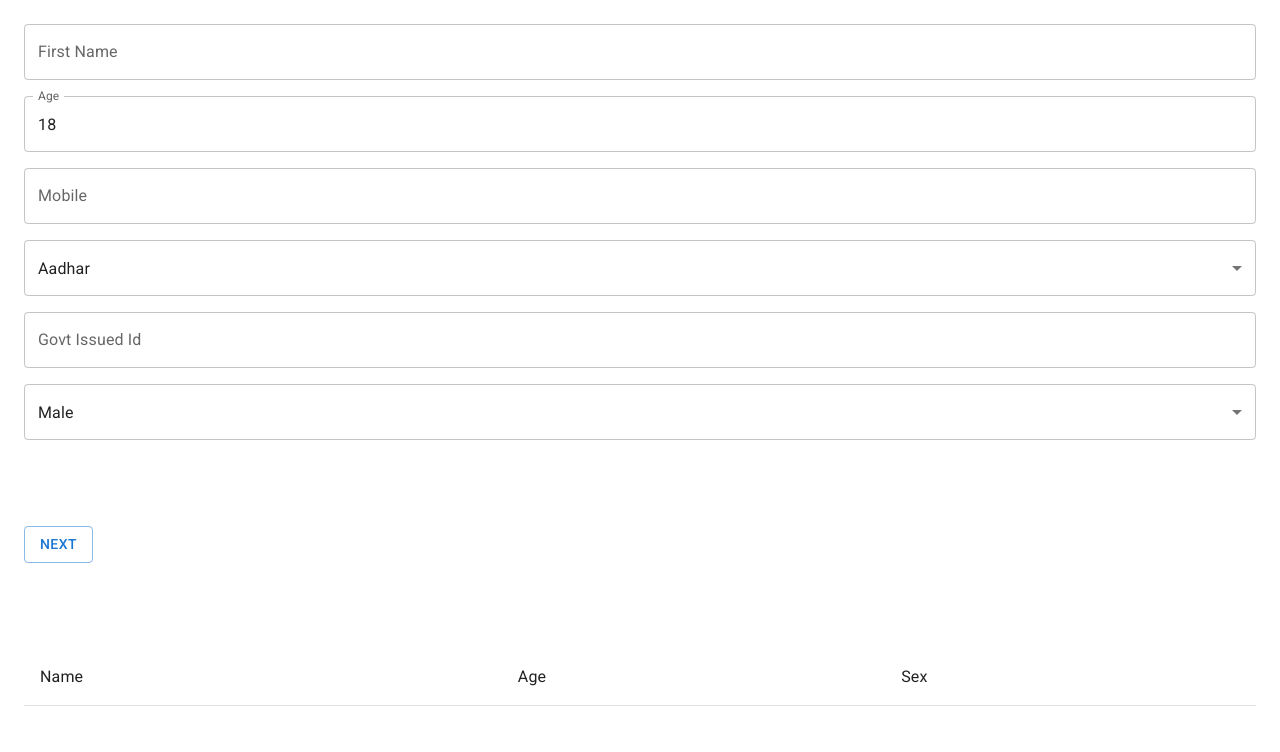
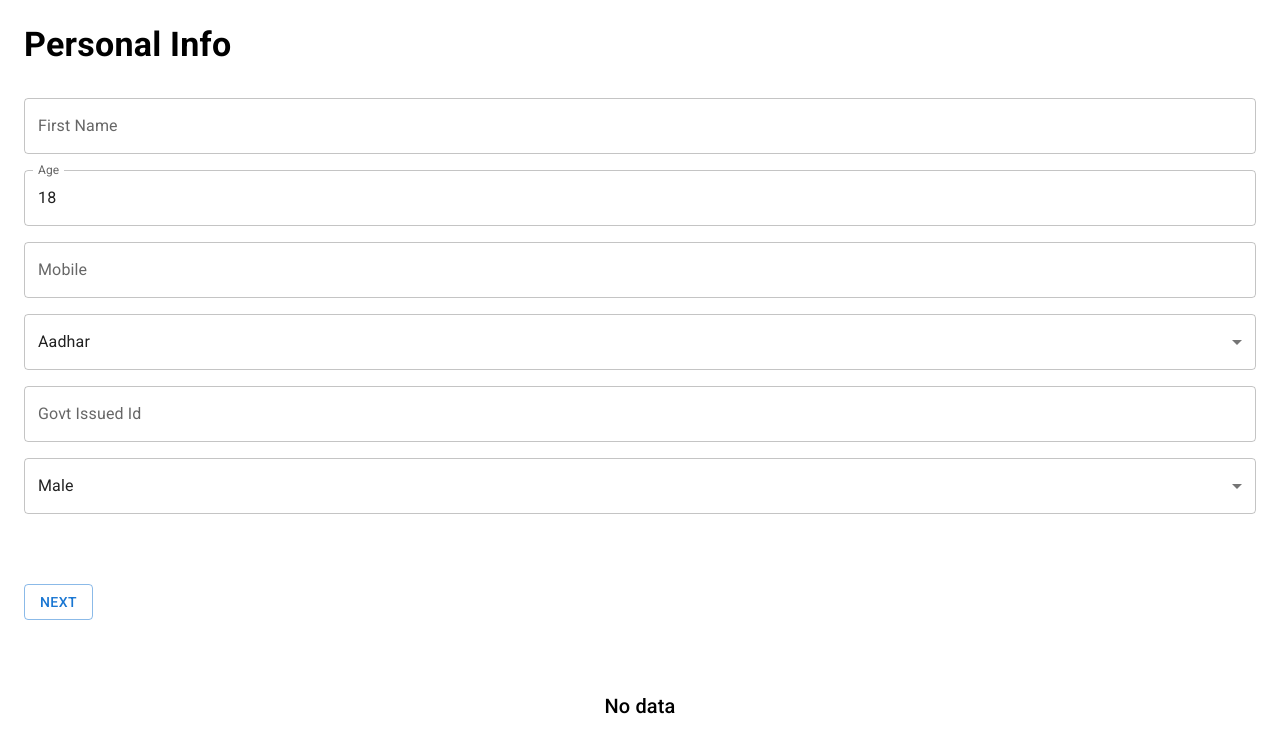
Before and after one commit to dakshesh14/onito-react-task, a React (Vite) app: page / in a window 1280 px wide. Shown: the top 752 px of the page. Built offline with nearby package versions, Linux system fonts and the light colour scheme.

Commit message:
style: added text

```diff
--- a/src/App.tsx
+++ b/src/App.tsx
@@ -5,7 +5,7 @@ import { FormProvider, useForm } from "react-hook-form";
 // redux
 import { useSelector, useDispatch } from "react-redux";
 // material ui
-import { Button, Grid } from "@mui/material";
+import { Button, Grid, Typography } from "@mui/material";
 // types
 import { UserInfo, userInfoSchema } from "../types/index";
 // components
@@ -46,6 +46,10 @@ function App() {
     if (currentStep === 0) return setCurrentStep(1);
 
     dispatch(addUser(data));
+
+    // resetting
+    control.reset();
+    setCurrentStep(0);
   };
 
   return (
@@ -53,6 +57,9 @@ function App() {
       <form onSubmit={control.handleSubmit(onSubmit)}>
         <Grid container spacing={2} height={"100vh"} padding={2}>
           <Grid item xs={12}>
+            <Typography variant="h4" marginBottom={4} fontWeight="bold">
+              {currentStep === 0 ? "Personal Info" : "Address Info"}
+            </Typography>
             {currentStep === 0 ? <PersonalInfo /> : <AddressInfo />}
           </Grid>
 
--- a/src/components/table.tsx
+++ b/src/components/table.tsx
@@ -17,6 +17,13 @@ type Props = {
 
 export const CTable: React.FC<Props> = (props) => {
   const { columns, data } = props;
+
+  if (data.length === 0)
+    return (
+      <Typography variant="h6" textAlign="center">
+        No data
+      </Typography>
+    );
 
   return (
     <TableContainer>
```
